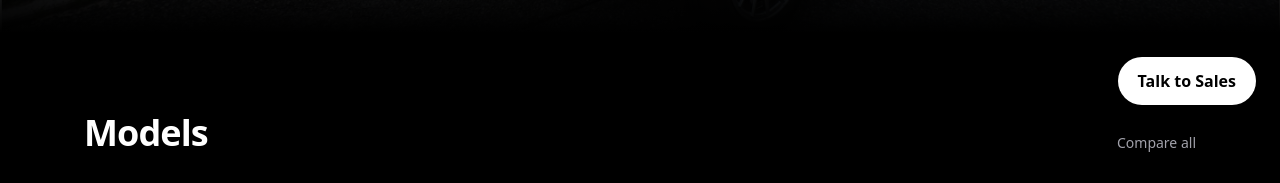
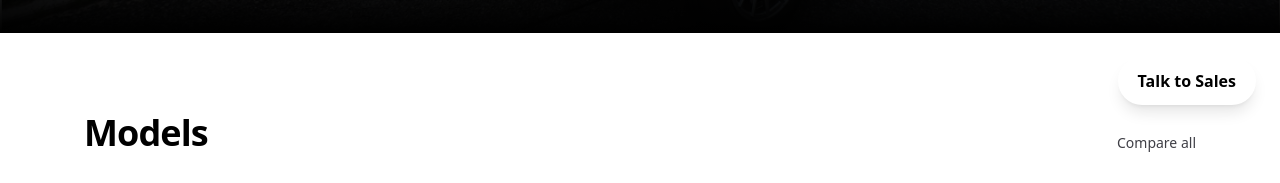
Before and after one commit to Aproglobal/apro-global-site, a React (Vite) app: page / in a window 1280 px wide. Shown: the part 671-854 px from the top of the page. Built offline with nearby package versions, Linux system fonts and the light colour scheme; no server answers.

Commit message:
Update ModelGrid.tsx

```diff
--- a/src/components/ModelGrid.tsx
+++ b/src/components/ModelGrid.tsx
@@ -4,11 +4,11 @@ import ModelCard from './ModelCard';
 
 export default function ModelGrid() {
   return (
-    <section id="models" className="py-20 bg-black">
+    <section id="models" className="py-20 bg-white text-black dark:bg-black dark:text-white">
       <div className="max-w-6xl mx-auto px-5">
         <div className="flex items-end justify-between">
-          <h2 className="text-3xl md:text-4xl font-extrabold text-white tracking-tight">Models</h2>
-          <a href="#compare" className="text-sm text-zinc-400 hover:text-white">Compare all</a>
+          <h2 className="text-3xl md:text-4xl font-extrabold tracking-tight">Models</h2>
+          <a href="#compare" className="text-sm text-zinc-700 hover:text-black dark:text-zinc-300 dark:hover:text-white">Compare all</a>
         </div>
         <div className="mt-8 grid sm:grid-cols-2 lg:grid-cols-3 gap-6">
           {MODELS.map(m => <ModelCard key={m.code} model={m} />)}
```
